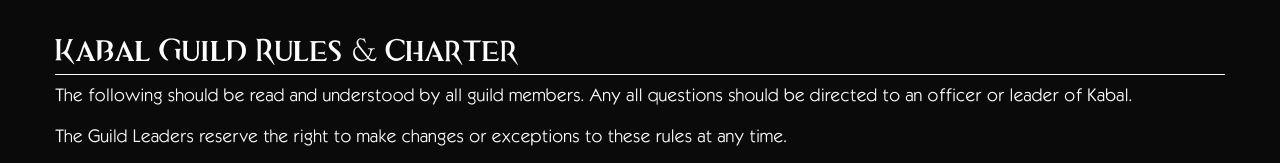
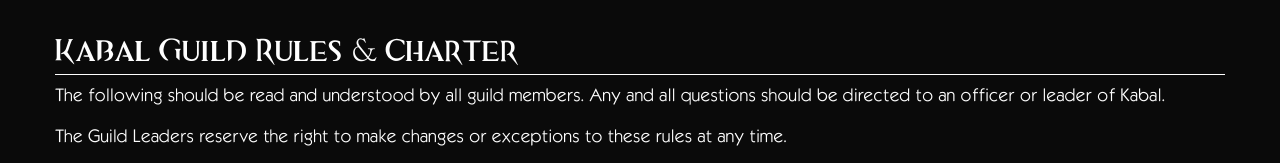
Before and after one commit to kabal/kabal.github.io, a website: page index.html in a window 1280 px wide. Shown: the part 2330-2493 px from the top of the page. Drawn offline with nearby package versions, Linux system fonts and the light colour scheme.

Commit message:
Corrected Typo in Rules

```diff
--- a/index.html
+++ b/index.html
@@ -97,7 +97,7 @@
         <div class="cell">
           <a id="rules" class="anchor"></a>
           <h2 class="section-start">Kabal Guild Rules & Charter</h2>
-          <p>The following should be read and understood by all guild members. Any all questions should be directed to an officer or leader of Kabal.</p>
+          <p>The following should be read and understood by all guild members. Any and all questions should be directed to an officer or leader of Kabal.</p>
           <p>The Guild Leaders reserve the right to make changes or exceptions to these rules at any time.</p>
           <h3>Mission Statement</h3>
           <p>Our main focus is to promote friendship, fellowship and synergy between members and the guild, rather than the pursuit of progression and loot.</p>
```
